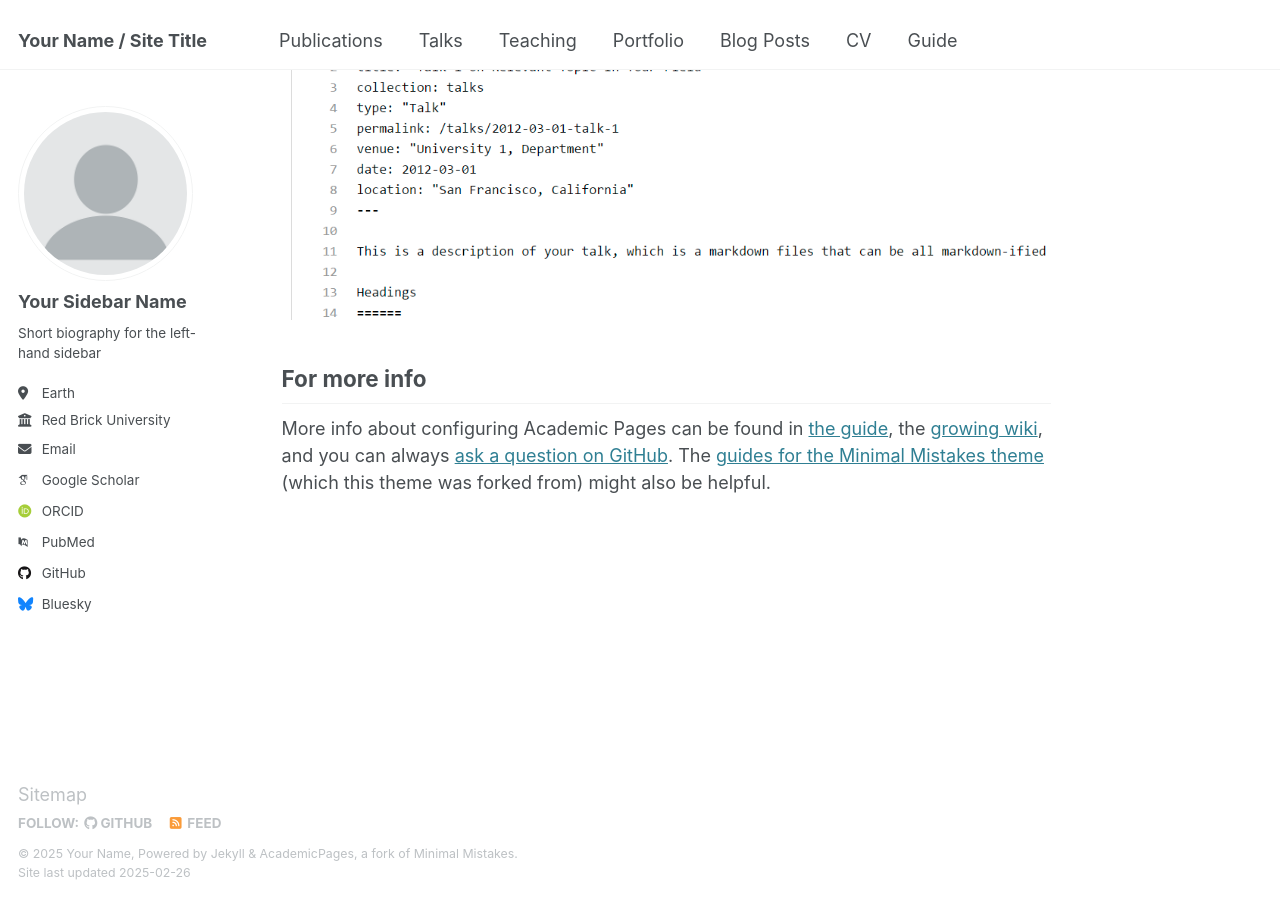
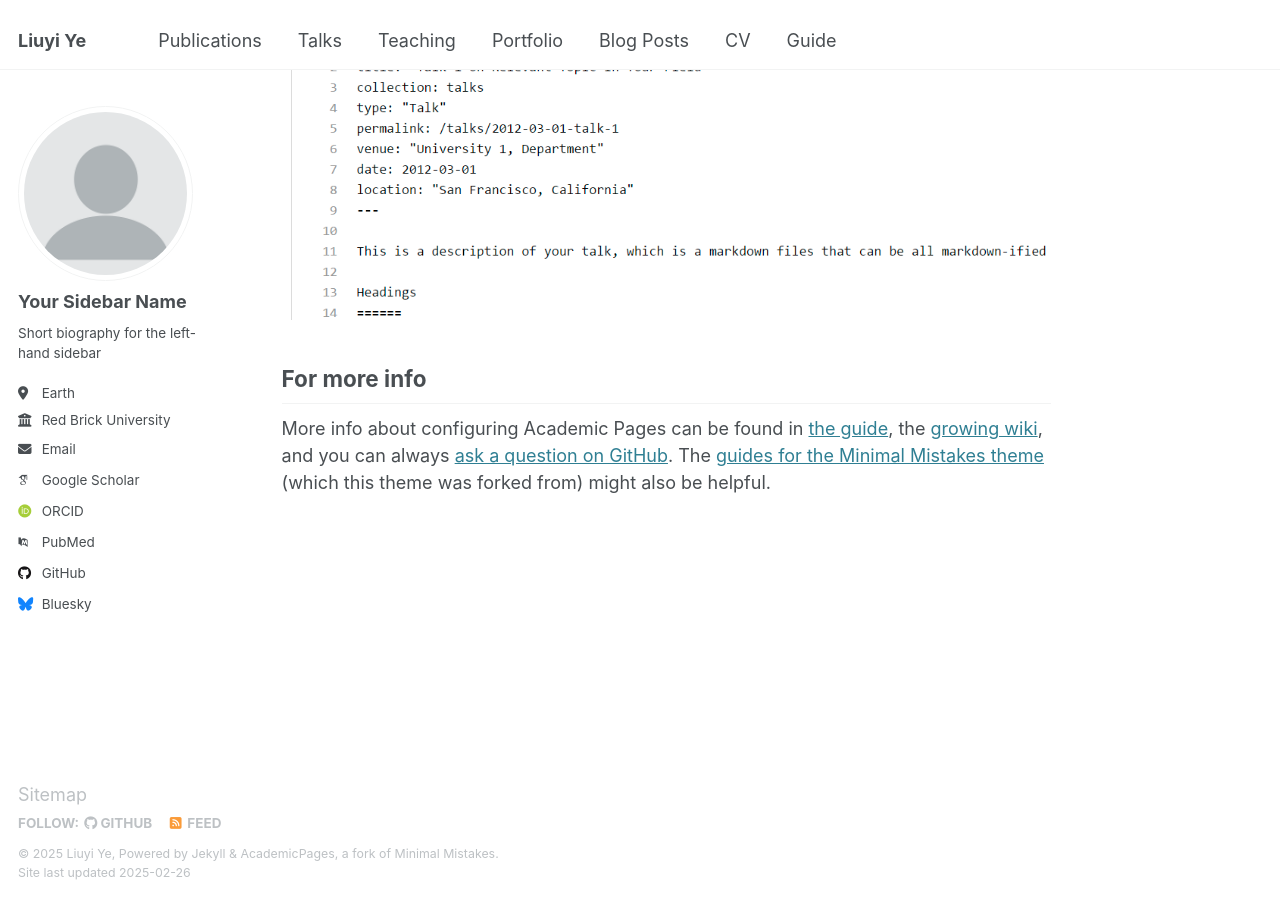
Before and after one commit to jamesyeh111/liuyiye, a Jekyll site: the page built from _pages/about.md, in a window 1280 px wide and 900 px high, scrolled down 2642 px. Built offline with Jekyll 4.4.1, drawn with Linux system fonts in a browser that asks for light colours; some web fonts are replaced.

Commit message:
Update _config.yml

```diff
--- a/_config.yml
+++ b/_config.yml
@@ -11,13 +11,13 @@ locale                   : "en-US"
 
 site_theme               : "default"
 theme                    : jekyll-theme-minimal
-title                    : "Your Name / Site Title"
+title                    : "Liuyi Ye"
 title_separator          : "-"
-name                     : &name "Your Name"
-description              : &description "personal description"
-url                      : https://liuyiye.github.io # the base hostname & protocol for your site e.g. "https://[your GitHub username].github.io"
+name                     : &name "Liuyi Ye"
+description              : &description "Liuyi Ye is a Fourth year Marketing PhD student at University of Rochester"
+url                      : https://jamesyeh111.github.io/liuyiye/ # the base hostname & protocol for your site e.g. "https://[your GitHub username].github.io"
 baseurl                  : "" # the subpath of your site, e.g. "/blog"
-repository               : "academicpages/academicpages.github.io"
+repository               : "jamesyeh111/academicpages.github.io"
 
 # Site Author - The following control what appear as part of the author content on the side bar.
 #               If a field is blank the icon and link will not appear, otherwise it will be shown.
```
